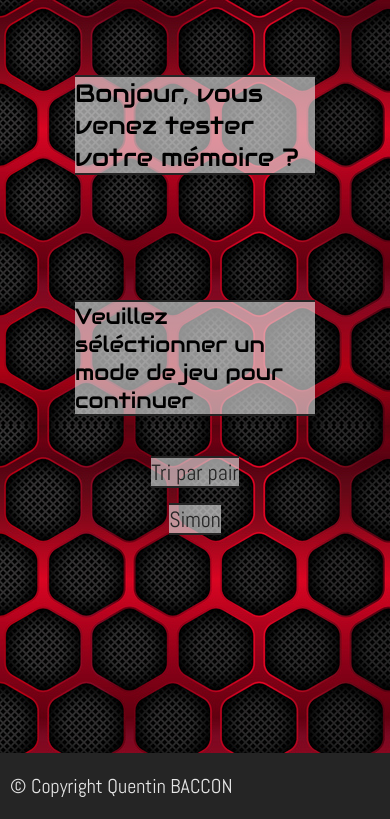
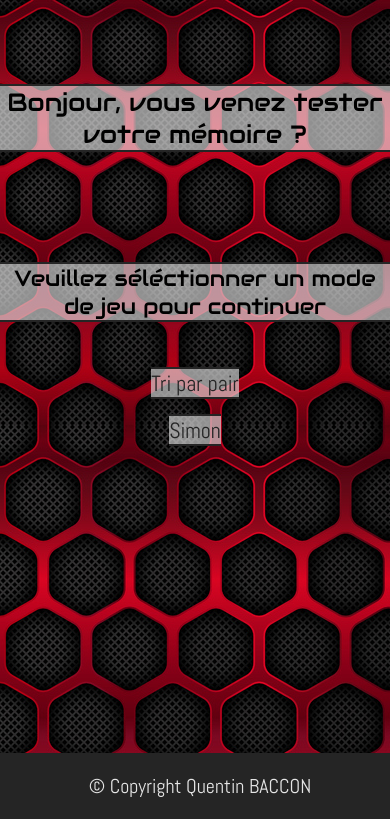
Before and after one commit to qbaccon/personnal_project, a PHP site: page / in a window 390 px wide. Shown: the part 25-844 px from the top of the page. Run offline with PHP 8.4, Linux system fonts and the light colour scheme.

Commit message:
update style for mobile

```diff
--- a/memory/style/game_double.css
+++ b/memory/style/game_double.css
@@ -130,6 +130,11 @@ section#game
 	gap: 30px;
 }
 
+#counter p
+{
+	text-align: center;
+}
+
 #end
 {
 	display: none;
--- a/memory/style/index.css
+++ b/memory/style/index.css
@@ -42,14 +42,14 @@ body
 	border-top: solid 2px #252525;
 	border-bottom: solid 2px #252525;
 	background-color: #e5e5e5a0;
-	margin: 75px;
+	margin-top: 10vh;
 }
 
 #subtitle
 {
 	font-size: 22px;
-	margin-top: 50px;
-	margin-bottom: 20px;
+	margin-top: 10vh;
+	margin-bottom: 3vh;
 }
 
 #game_mod
@@ -96,3 +96,8 @@ footer p
 	font-family: Abel;
 	color: #e5e5e5;
 }
+
+p
+{
+	text-align: center;
+}
```
